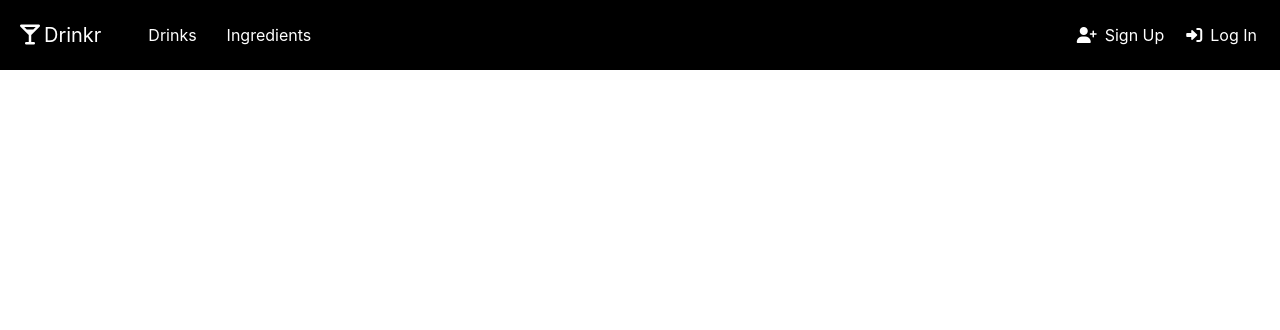
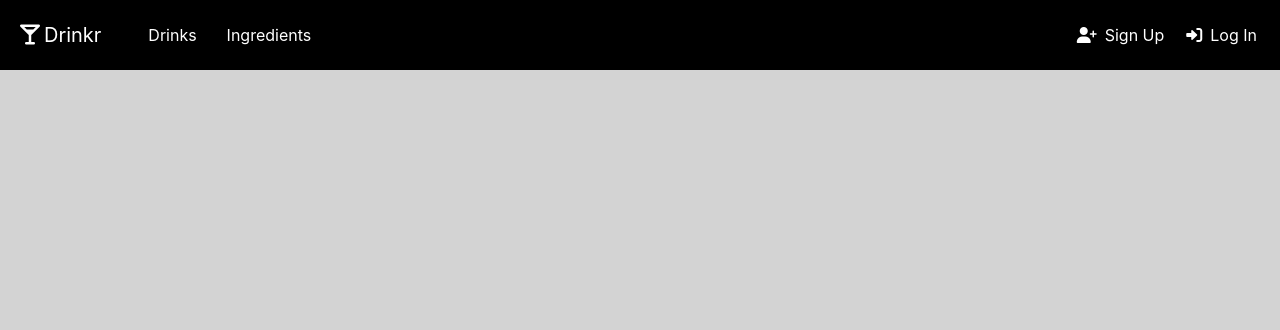
Before and after one commit to cookm353/Drinkr, a Flask app: page /drinks in a window 1280 px wide. Shown: the top 330 px of the page. Run offline with Flask 2, Linux system fonts and the light colour scheme; data that the repository does not hold is empty; some libraries are stand-ins or nearby versions.

Commit message:
changing size of p's, adding background color

```diff
--- a/static/css/styles.css
+++ b/static/css/styles.css
@@ -5,10 +5,14 @@ html {
     position: relative;
 }
 
+p {
+    font-size: 1.3em;
+}
+
 /* body { */
 
-#main-div {
-    /* background-color: gray; */
+body {
+    background-color: lightgray;
 }
 
 a {
```
